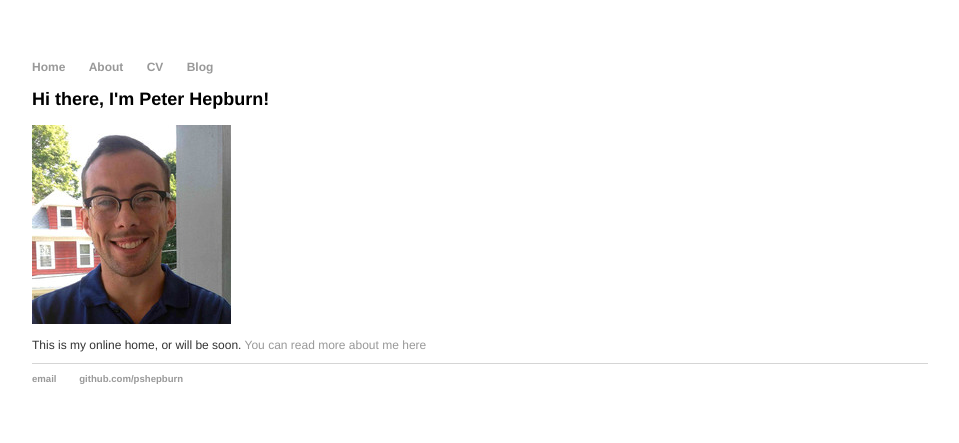
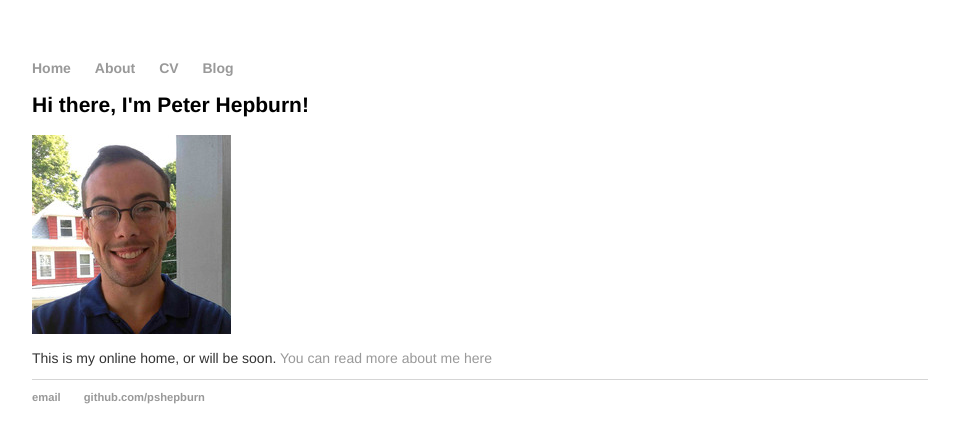
Before and after one commit to pshepburn/pshepburn.github.io, a Jekyll site: the page built from index.html, in a window 1280 px wide. Shown: the top 443 px of the page, without its empty margins (160-1119 px from the left). Built offline with Jekyll 4.4.1, drawn with Linux system fonts in a browser that asks for light colours.

Commit message:
font size

```diff
--- a/css/main.css
+++ b/css/main.css
@@ -1,7 +1,7 @@
 body {
     margin: 60px auto;
     width: 70%;
-    font: normal 12px helvetica, arial, clean, sans-serif;
+    font: normal 14px helvetica, arial, clean, sans-serif;
 }
 nav ul, footer ul {
     font-family:'Helvetica', 'Arial', 'Sans-Serif';
```
